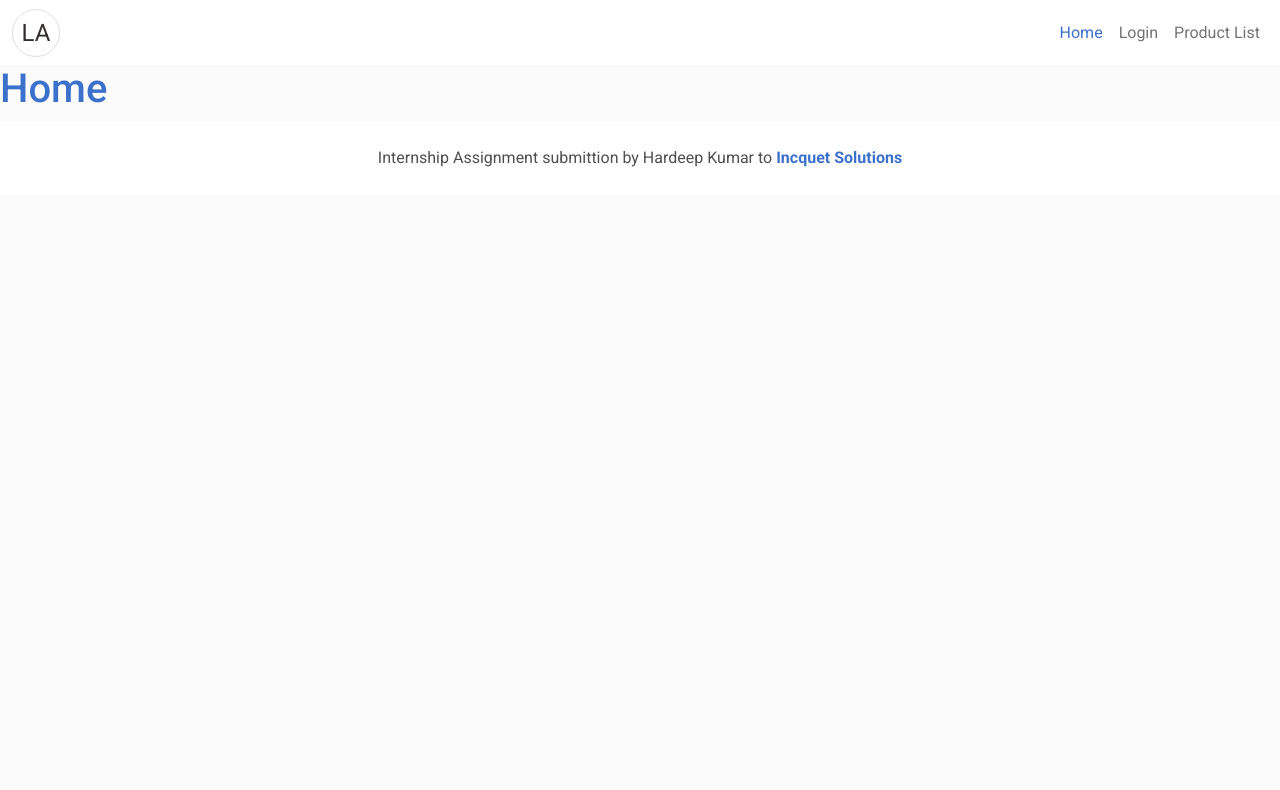
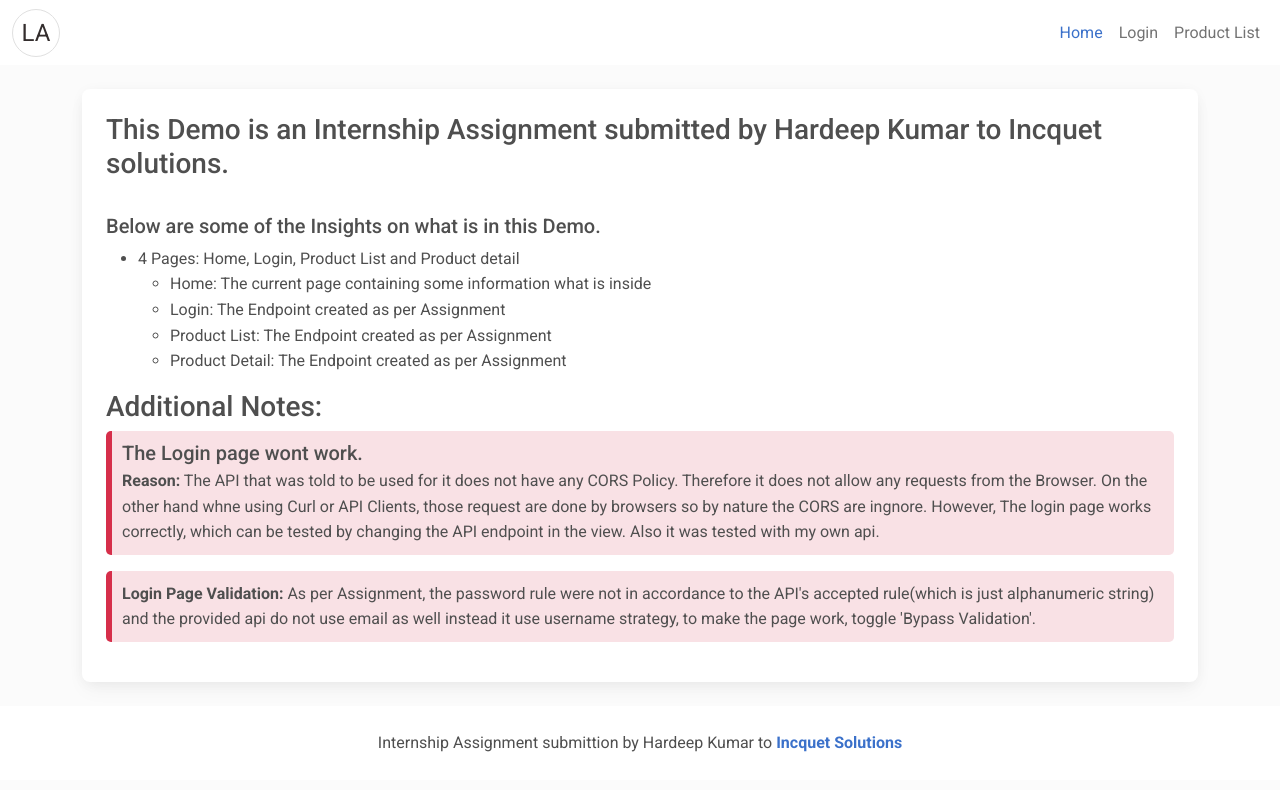
Before and after one commit to wrench1815/Incquest-assignment, a Vue app: page / in a window 1280 px wide. Shown: the top 790 px of the page. Built offline with nearby package versions, Linux system fonts and the light colour scheme.

Commit message:
📖 DOC: Document

```diff
--- a/src/components/Home/index.vue
+++ b/src/components/Home/index.vue
@@ -1,6 +1,48 @@
 <template>
-  <div>
-    <h1 class="text-primary">Home</h1>
+  <div class="container">
+    <div class="card my-4">
+      <div class="card-body">
+        <h3>
+          This Demo is an Internship Assignment submitted by Hardeep Kumar to
+          Incquet solutions.
+        </h3>
+        <br />
+        <h5>Below are some of the Insights on what is in this Demo.</h5>
+        <ul>
+          <li>4 Pages: Home, Login, Product List and Product detail</li>
+          <ul>
+            <li>
+              Home: The current page containing some information what is inside
+            </li>
+            <li>Login: The Endpoint created as per Assignment</li>
+            <li>Product List: The Endpoint created as per Assignment</li>
+            <li>Product Detail: The Endpoint created as per Assignment</li>
+          </ul>
+        </ul>
+
+        <h3>Additional Notes:</h3>
+
+        <p class="note note-danger">
+          <span class="h5">The Login page wont work.</span>
+          <br />
+          <strong>Reason:</strong> The API that was told to be used for it does
+          not have any CORS Policy. Therefore it does not allow any requests
+          from the Browser. On the other hand whne using Curl or API Clients,
+          those request are done by browsers so by nature the CORS are ingnore.
+          However, The login page works correctly, which can be tested by
+          changing the API endpoint in the view. Also it was tested with my own
+          api.
+        </p>
+
+        <p class="note note-danger">
+          <strong>Login Page Validation:</strong> As per Assignment, the
+          password rule were not in accordance to the API's accepted rule(which
+          is just alphanumeric string) and the provided api do not use email as
+          well instead it use username strategy, to make the page work, toggle
+          'Bypass Validation'.
+        </p>
+      </div>
+    </div>
   </div>
 </template>
 
```
